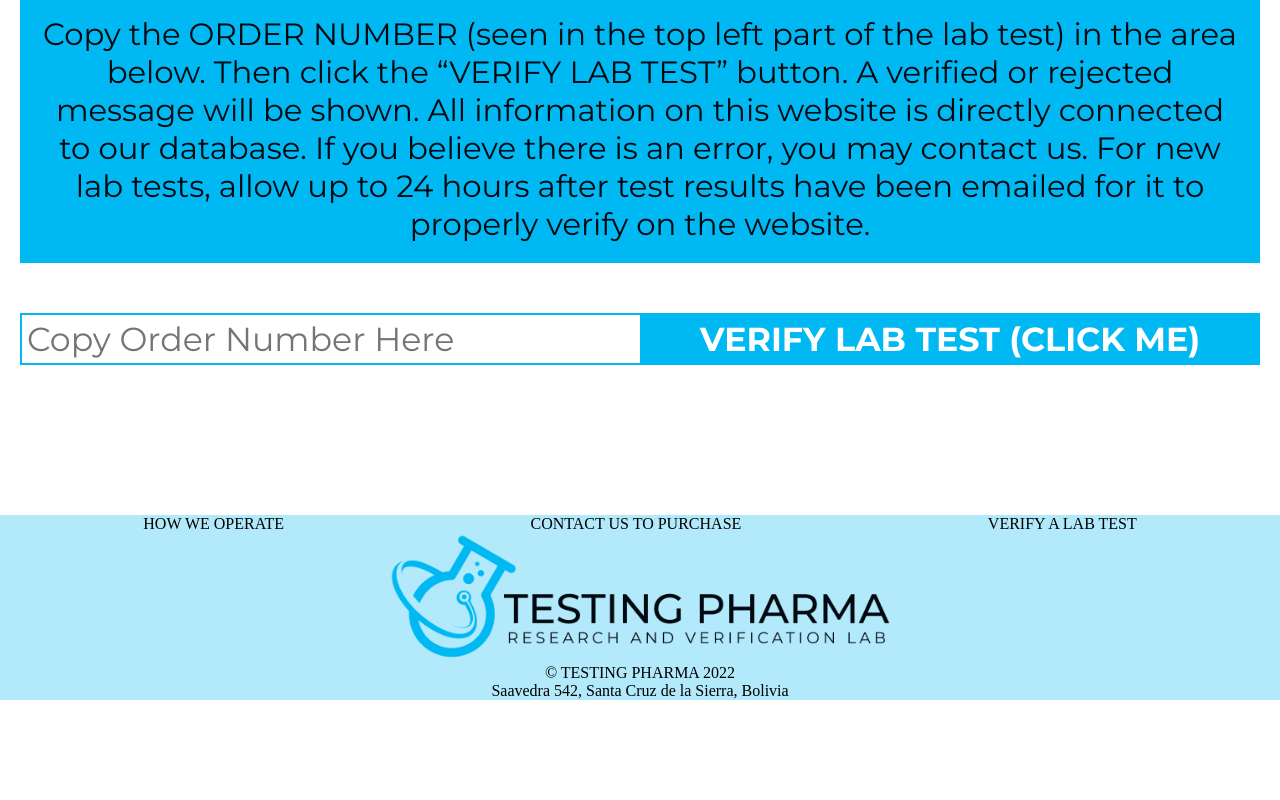
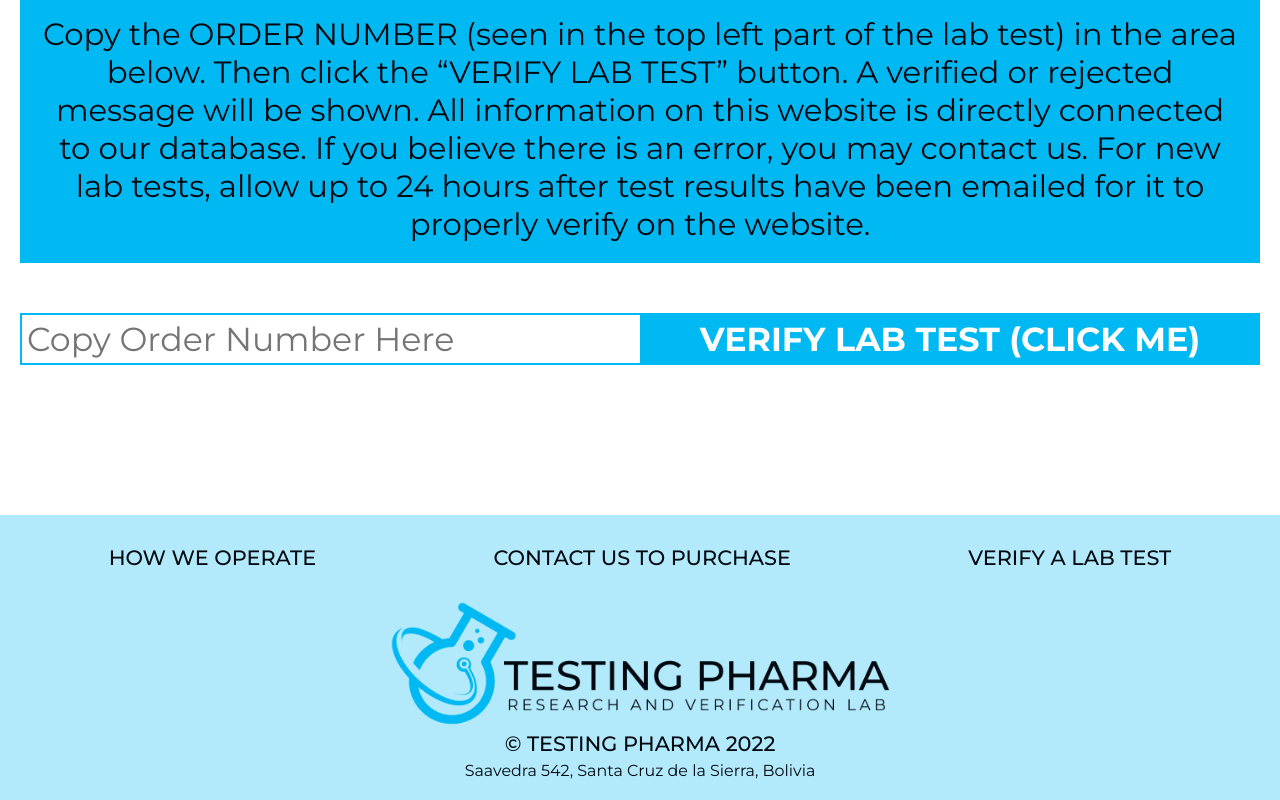
Before and after one commit to williamcurry1981/testing-pharma, a React (Create React App) app: page / in a window 1280 px wide. Shown: the part 5716-6516 px from the top of the page. Before the commit the page ends 6416 px from the top, so only its background shows below. Built offline with nearby package versions, Linux system fonts and the light colour scheme.

Commit message:
add footer

```diff
--- a/src/component/footer/Footer.jsx
+++ b/src/component/footer/Footer.jsx
@@ -14,8 +14,8 @@ const Footer = () => {
         <div className="footer-img-box">
           <img src={footerImg} alt=""/>
         </div>
-        <p>© TESTING PHARMA 2022</p>
-        <p>Saavedra 542, Santa Cruz de la Sierra, Bolivia</p>
+        <h5>© TESTING PHARMA 2022</h5>
+        <h6>Saavedra 542, Santa Cruz de la Sierra, Bolivia</h6>
       </div>
     </footer>
   )
--- a/src/component/footer/footer.css
+++ b/src/component/footer/footer.css
@@ -8,12 +8,47 @@ footer {
     display: flex;
     align-items: center;
     justify-content: space-around;
+    padding: 30px 0px;
+}
+
+.footer-nav-items li {
+    font-family: 'Montserrat';
+    font-style: normal;
+    font-weight: 500;
+    font-size: 20.8028px;
+    line-height: 25px;
+    text-align: center;
+    color: #000810;
+    cursor: pointer;
 }
 
 .footer-img-box {
     width: 500px;
     margin: 0 auto;
 }
-.footer-img-box img{
+
+.footer-img-box img {
     width: 100%;
 }
+
+footer h5 {
+    font-family: 'Montserrat';
+    font-style: normal;
+    font-weight: 500;
+    font-size: 20.8028px;
+    line-height: 25px;
+    text-align: center;
+    color: #000810;
+}
+
+footer h6 {
+    font-family: 'Montserrat';
+    font-style: normal;
+    font-weight: 400;
+    font-size: 15.9293px;
+    line-height: 19px;
+    text-align: center;
+    padding-top: 5px;
+    padding-bottom: 20px;
+    color: #000810;
+}
```
